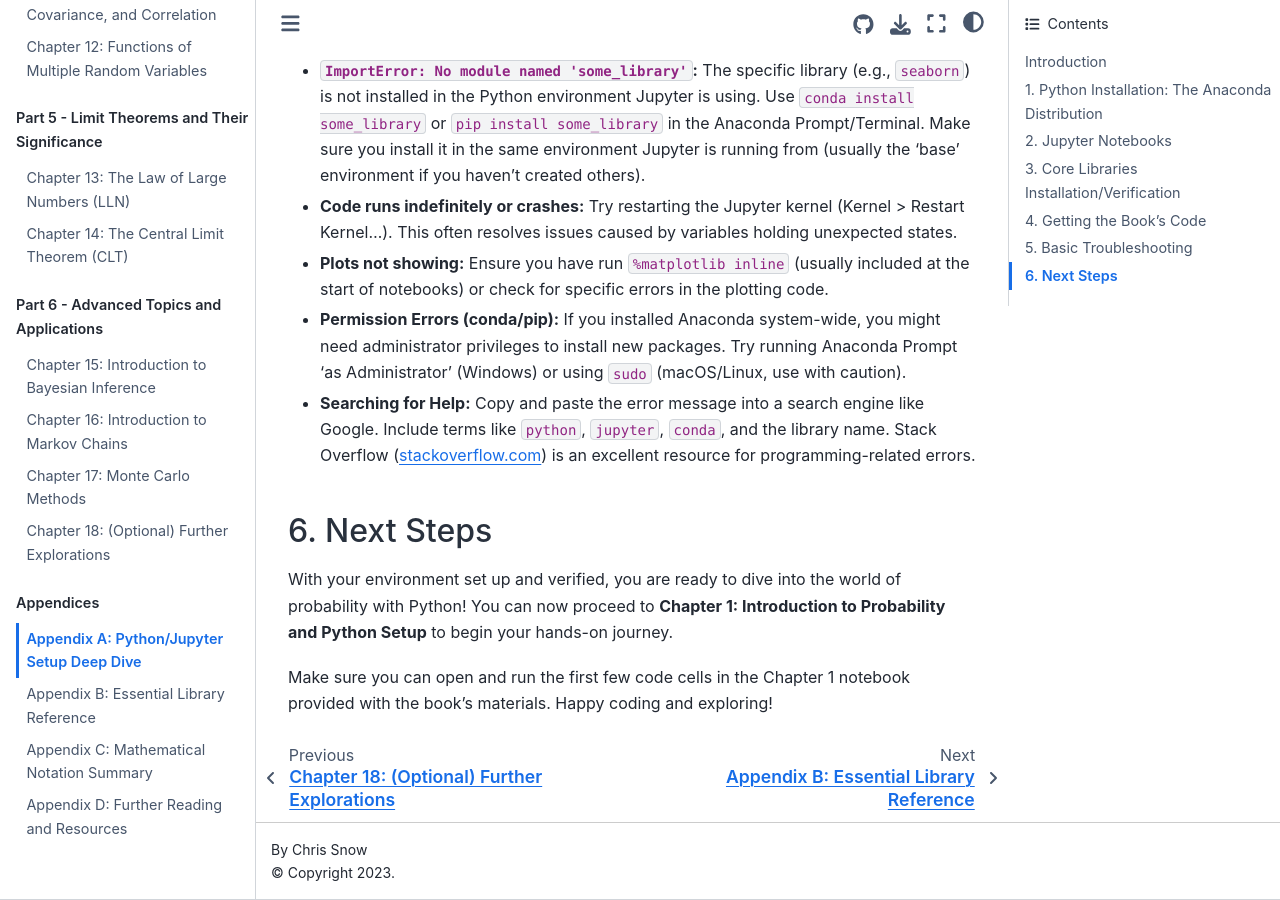
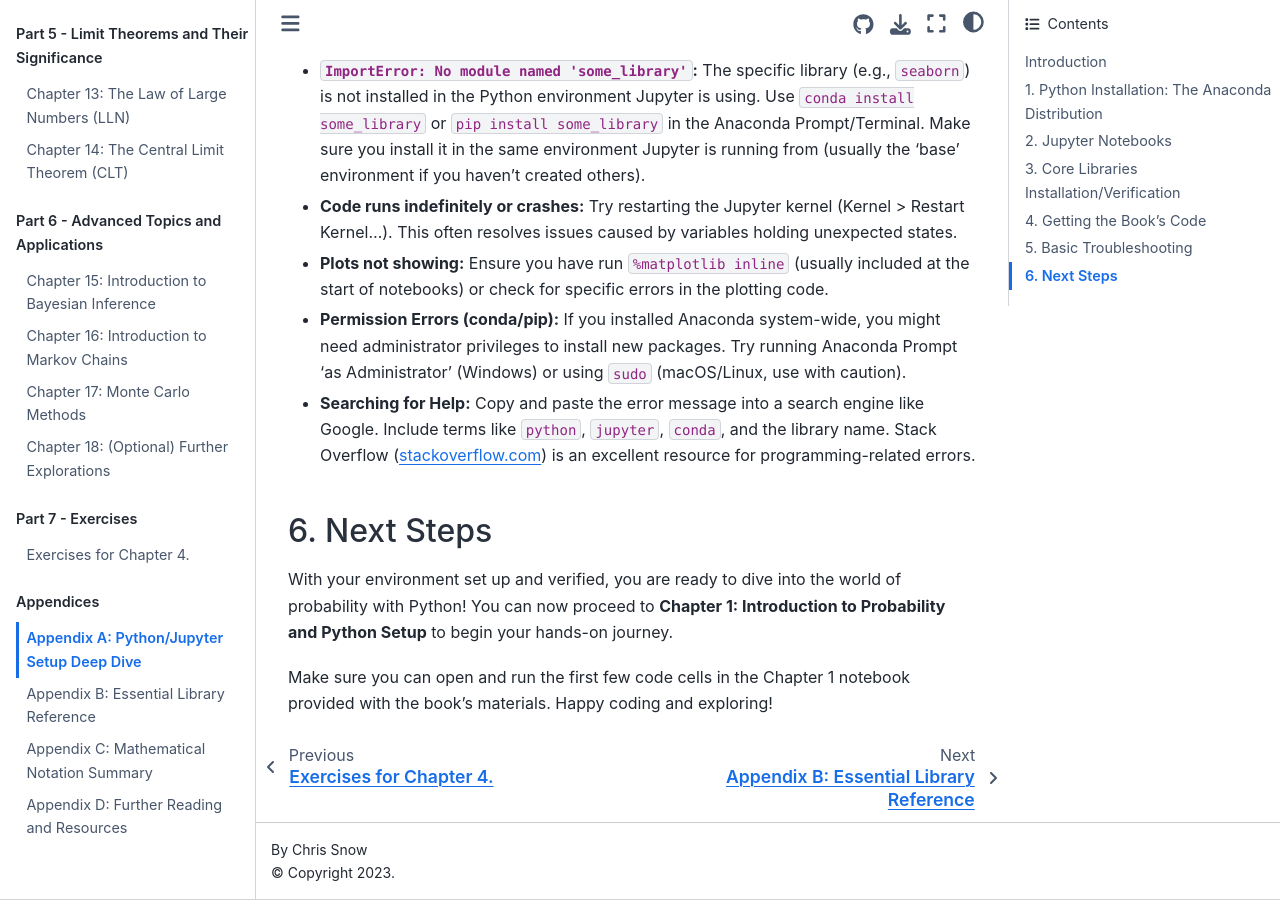
Before and after one commit to snowch/learn_probability, a Jupyter Book: the page built from appendix_a.ipynb, in a window 1280 px wide and 900 px high, scrolled down 5723 px. Built offline with Jupyter Book 1.0.4 settings and Sphinx 7.4.7 and the Sphinx Book theme 1.1.4, drawn with Linux system fonts in a browser that asks for light colours; pages that are not in the unit, such as notebooks, are missing from menus; some of the changed text lies outside the part shown.

Commit message:
add more exercises

```diff
--- a/_toc.yml
+++ b/_toc.yml
@@ -41,6 +41,10 @@ parts:
       - file: chapter_17.ipynb # Monte Carlo Methods
       - file: chapter_18.ipynb # (Optional) Further Explorations
 
+  - caption: Part 7 - Exercises
+    chapters:
+      - file: chapter_04_exercises.ipynb # Conditional Probability
+
   - caption: Appendices
     chapters:
       - file: appendix_a.ipynb # Python/Jupyter Setup Deep Dive (Create as .md or .ipynb)
```
